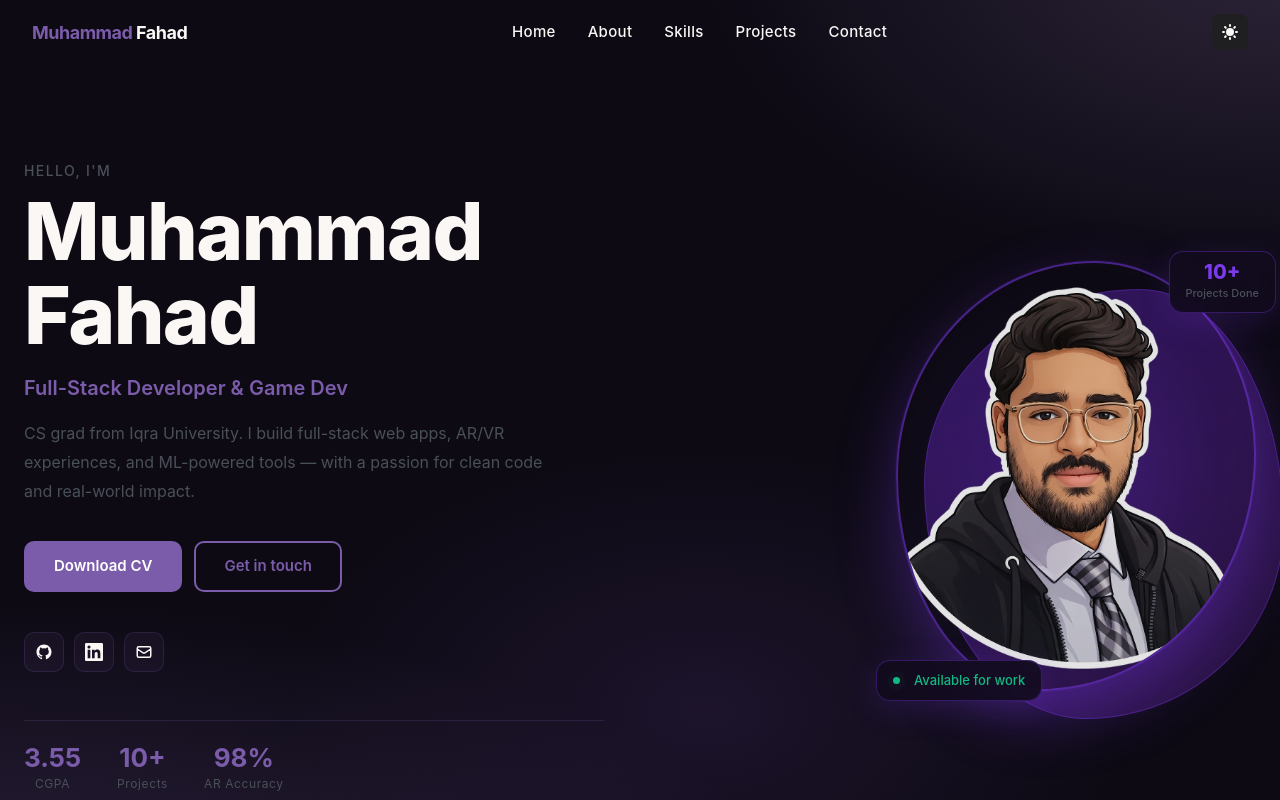
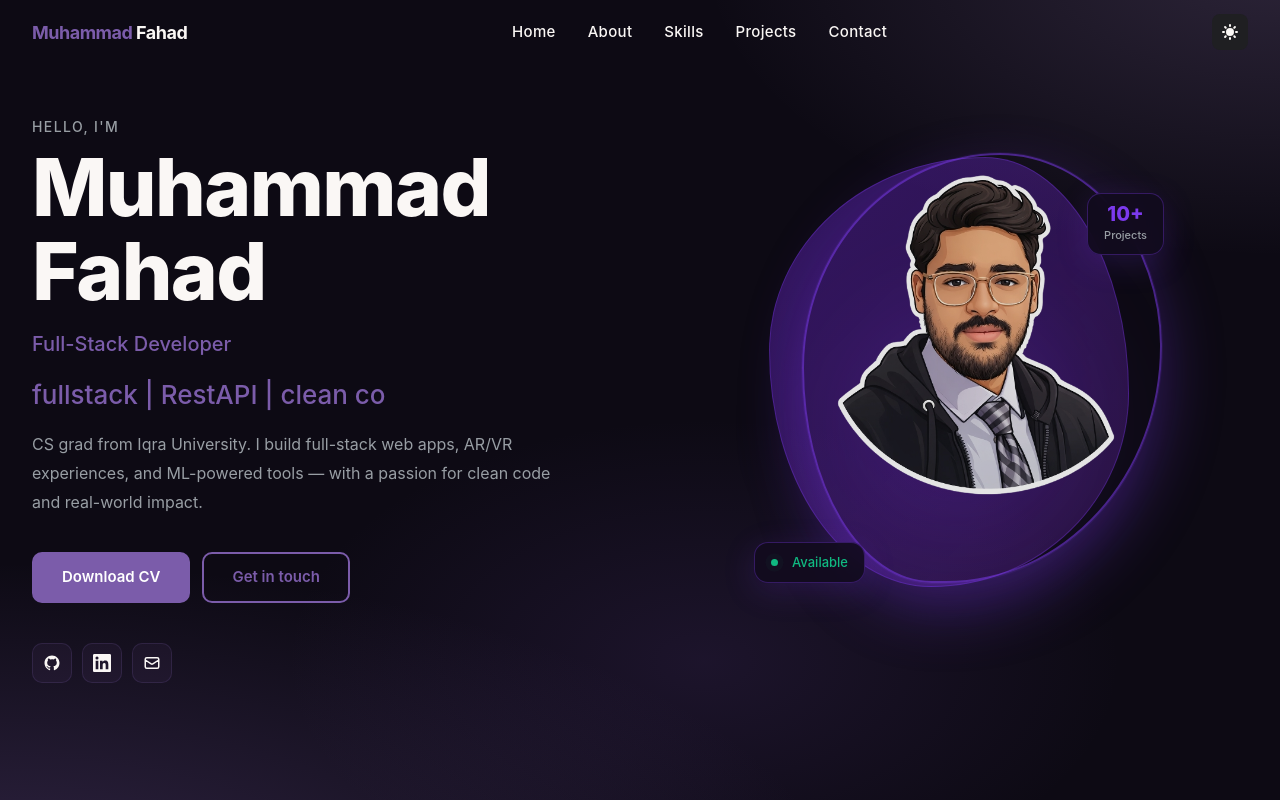
Before and after one commit to Fahadkhan1503/My_portfolio, a React app in the folder frontend/: page /dashboard in a window 1280 px wide. Shown: the top 800 px of the page. Built offline with nearby package versions, Linux system fonts and the light colour scheme; the HTML template or start-up script is replaced by a standard one.

Commit message:
added react-type-animation and updated theme colors in dashboard

```diff
--- a/frontend/package.json
+++ b/frontend/package.json
@@ -14,6 +14,7 @@
     "react": "^19.2.4",
     "react-dom": "^19.2.4",
     "react-router-dom": "^7.14.0",
+    "react-type-animation": "^3.2.0",
     "tailwindcss": "^4.2.2"
   },
   "devDependencies": {
--- a/frontend/src/config/theme.js
+++ b/frontend/src/config/theme.js
@@ -25,8 +25,8 @@ export const colors = {
     dark: '#0f0f11',
   },
   secondary: {
-    light: '#6c757d',
-    dark: '#495057',
+    light: '#565e64',
+    dark: '#989ea4',
   },
   success: '#10b981',
   warning: '#f59e0b',
@@ -46,7 +46,7 @@ export const lightTheme = {
     surface: colors.surface.light,
     text: colors.text.dark,
     border: colors.border,
-    secondary: colors.secondary.dark,
+    secondary: colors.secondary.light,
   },
 };
 
--- a/frontend/src/pages/dashboard.jsx
+++ b/frontend/src/pages/dashboard.jsx
@@ -4,7 +4,7 @@ import About from './About';
 import Skills from './Skills';
 import Projects from './Projects';
 import Contact from './Contact';
-
+import { TypeAnimation } from 'react-type-animation';
 export default function Dashboard() {
   const { theme, isDarkMode } = useTheme();
 
@@ -162,23 +162,23 @@ export default function Dashboard() {
 
 
      {/* ── Hero ── */}
-<section id="hero" style={{ ...heroBg, minHeight: '92vh', display: 'flex', alignItems: 'center', position: 'relative', zIndex: 0, paddingTop: '64px' }}>
-  <div className="max-w-7xl mx-auto px-6 py-24 w-full">
+<section id="hero" style={{ ...heroBg, minHeight: '92vh', display: 'flex', alignItems: 'center', position: 'relative', zIndex: 0, paddingTop: '20px' }}>
+  <div className="max-w-7xl mx-auto px-4 sm:px-6 lg:px-8 py-12 sm:py-24 w-full">
 
-    {/* Two column layout */}
-    <div style={{ display: 'flex', alignItems: 'center', justifyContent: 'space-between', gap: '60px', width: '100%' }}>
+    {/* Two column layout - responsive */}
+    <div style={{ display: 'grid', gridTemplateColumns: 'repeat(auto-fit, minmax(300px, 1fr))', alignItems: 'center', gap: 'clamp(40px, 8vw, 60px)', width: '100%' }}>
 
       {/* ── Left: Text Content ── */}
-      <div style={{ maxWidth: '580px', flex: '1' }}>
+      <div style={{ maxWidth: '580px' }}>
 
         {/* Greeting */}
-        <p className="hero-tag" style={{ fontSize: '14px', letterSpacing: '0.1em', color: theme.colors.secondary, marginBottom: '8px', fontWeight: 500, textTransform: 'uppercase' }}>
+        <p className="hero-tag" style={{ fontSize: 'clamp(12px, 3vw, 14px)', letterSpacing: '0.1em', color: theme.colors.secondary, marginBottom: '8px', fontWeight: 500, textTransform: 'uppercase' }}>
           Hello, I'm
         </p>
 
         {/* Name */}
         <h1 className="hero-title" style={{
-          fontSize: 'clamp(44px, 7vw, 80px)',
+          fontSize: 'clamp(36px, 8vw, 80px)',
           fontWeight: 800,
           lineHeight: 1.05,
           letterSpacing: '-0.02em',
@@ -189,13 +189,31 @@ export default function Dashboard() {
         </h1>
 
         {/* Role */}
-        <p className="hero-sub" style={{ fontSize: '20px', fontWeight: 600, color: '#7b5caa', marginBottom: '16px' }}>
-          Full-Stack Developer &amp; Game Dev
+        <p className="hero-sub" style={{ fontSize: 'clamp(16px, 4vw, 20px)', fontWeight: 500, color: '#7b5caa', marginBottom: '16px' }}>
+          Full-Stack Developer
         </p>
-
+        {/* typing animation */}
+        <div style={{ fontSize: 'clamp(20px, 4vw, 26px)', fontWeight: 500, color: theme.colors.primary, marginBottom: '16px' }}>
+        <TypeAnimation
+              sequence={[
+                'Building full-stack webapps',
+                2000,
+                'fullstack | RestAPI | clean code',
+                2000,
+                'Crafting AI-powered chatbots',
+                2000,
+                'Always shipping, always learning',
+                2000,
+              ]}
+              wrapper="p"
+              cursor={true}
+              repeat={Infinity}
+              // style={{ fontSize: 'clamp(26px, 4vw, 20px)', fontWeight: 700, color: theme.colors.primary, marginBottom: '16px'  }}
+            />
+            </div>
         {/* Description */}
         <p className="hero-sub" style={{
-          fontSize: '16px', lineHeight: 1.8,
+          fontSize: 'clamp(14px, 3vw, 16px)', lineHeight: 1.8,
           color: theme.colors.secondary,
           maxWidth: '520px',
           marginBottom: '36px',
@@ -206,12 +224,12 @@ export default function Dashboard() {
 
         {/* Buttons */}
         <div className="hero-btns" style={{ display: 'flex', gap: '12px', flexWrap: 'wrap', marginBottom: '40px' }}>
-          <a href="/resume.pdf" target="_blank" className="btn-primary">Download CV</a>
-          <a href="#contact" className="btn-outline">Get in touch</a>
+          <a href="/resume.pdf" target="_blank" className="btn-primary" style={{ fontSize: 'clamp(13px, 2.5vw, 15px)' }}>Download CV</a>
+          <a href="#contact" className="btn-outline" style={{ fontSize: 'clamp(13px, 2.5vw, 15px)' }}>Get in touch</a>
         </div>
 
         {/* Social links */}
-        <div className="hero-links" style={{ display: 'flex', gap: '10px', marginBottom: '48px' }}>
+        <div className="hero-links" style={{ display: 'flex', gap: '10px', marginBottom: '48px', flexWrap: 'wrap' }}>
           <a href="https://github.com" target="_blank" rel="noopener noreferrer" className="social-link" style={{ color: theme.colors.text }}>
             <svg width="18" height="18" fill="currentColor" viewBox="0 0 24 24">
               <path d="M12 2C6.477 2 2 6.484 2 12.017c0 4.425 2.865 8.18 6.839 9.504.5.092.682-.217.682-.483 0-.237-.008-.868-.013-1.703-2.782.605-3.369-1.343-3.369-1.343-.454-1.158-1.11-1.466-1.11-1.466-.908-.62.069-.608.069-.608 1.003.07 1.531 1.032 1.531 1.032.892 1.53 2.341 1.088 2.91.832.092-.647.35-1.088.636-1.338-2.22-.253-4.555-1.113-4.555-4.951 0-1.093.39-1.988 1.029-2.688-.103-.253-.446-1.272.098-2.65 0 0 .84-.27 2.75 1.026A9.564 9.564 0 0112 6.844c.85.004 1.705.115 2.504.337 1.909-1.296 2.747-1.027 2.747-1.027.546 1.379.202 2.398.1 2.651.64.7 1.028 1.595 1.028 2.688 0 3.848-2.339 4.695-4.566 4.943.359.309.678.92.678 1.855 0 1.338-.012 2.419-.012 2.747 0 .268.18.58.688.482A10.019 10.019 0 0022 12.017C22 6.484 17.522 2 12 2z" />
@@ -229,37 +247,37 @@ export default function Dashboard() {
           </a>
         </div>
 
-        {/* Stats */}
-        <div className="hero-links" style={{
-          display: 'flex', gap: '36px',
-          paddingTop: '24px',
+        {/* Stats - responsive grid */}
+        {/* <div className="hero-links" style={{
+          display: 'grid', gridTemplateColumns: 'repeat(auto-fit, minmax(80px, 1fr))', gap: 'clamp(20px, 8vw, 36px)',
+          paddingTop: '24px',paddingBottom: '34px',
           borderTop: `1px solid ${isDarkMode ? 'rgba(123,92,170,0.2)' : 'rgba(123,92,170,0.15)'}`,
         }}>
           <div className="stat-item">
             <div className="stat-num">3.55</div>
-            <div className="stat-lbl" style={{ color: theme.colors.secondary }}>CGPA</div>
+            <div className="stat-lbl" style={{ color: theme.colors.secondary, fontSize: 'clamp(10px, 2vw, 12px)' }}>CGPA</div>
           </div>
           <div className="stat-item">
             <div className="stat-num">10+</div>
-            <div className="stat-lbl" style={{ color: theme.colors.secondary }}>Projects</div>
+            <div className="stat-lbl" style={{ color: theme.colors.secondary, fontSize: 'clamp(10px, 2vw, 12px)' }}>Projects</div>
           </div>
           <div className="stat-item">
             <div className="stat-num">98%</div>
-            <div className="stat-lbl" style={{ color: theme.colors.secondary }}>AR Accuracy</div>
+            <div className="stat-lbl" style={{ color: theme.colors.secondary, fontSize: 'clamp(10px, 2vw, 12px)' }}>AR Accuracy</div>
           </div>
-        </div>
+        </div> */}
 
       </div>
 
       {/* ── Right: Profile Picture ── */}
-      <div style={{ position: 'relative', flexShrink: 0, width: '360px', height: '430px' }}>
+      <div style={{ position: 'relative', justifySelf: 'center', width: 'clamp(250px, 60vw, 360px)', height: 'clamp(300px, 60vw, 430px)', minWidth: '250px' }}>
 
         {/* Glow behind blob */}
         <div style={{
           position: 'absolute',
           top: '50%', left: '50%',
           transform: 'translate(-50%, -50%)',
-          width: '320px', height: '320px',
+          width: '90%', height: '90%',
           borderRadius: '50%',
           background: isDarkMode
             ? 'radial-gradient(circle, #7c3aed44 0%, transparent 70%)'
@@ -271,7 +289,7 @@ export default function Dashboard() {
         {/* Back offset shape */}
         <div style={{
           position: 'absolute',
-          top: '28px', left: '28px',
+          top: '-51px', left: '-10px',
           width: '100%', height: '100%',
           borderRadius: '60% 40% 55% 45% / 45% 55% 45% 55%',
           background: isDarkMode
@@ -284,9 +302,9 @@ export default function Dashboard() {
         {/* Main blob with image */}
         <div style={{
           position: 'absolute',
-          top: '0', left: '0',
+          top: '-55px', left: '23px',
           width: '100%', height: '100%',
-          borderRadius: '55% 45% 60% 40% / 50% 45% 55% 50%',
+          borderRadius: '55% 45% 60% 36% / 50% 45% 55% 50%',
           overflow: 'hidden',
           border: `2px solid ${isDarkMode ? '#7c3aed88' : '#9333ea66'}`,
           zIndex: 2,
@@ -294,16 +312,16 @@ export default function Dashboard() {
             ? '0 25px 60px rgba(124,58,237,0.35), 0 0 0 1px rgba(124,58,237,0.1)'
             : '0 25px 60px rgba(124,58,237,0.20), 0 0 0 1px rgba(124,58,237,0.08)',
         }}>
-          {/* ↓ Replace with your actual image path */}
+          {/* image path */}
           <img
             src="/profile_image.png"
             alt="Muhammad Fahad"
             style={{
               width: '100%',
-              height: '100%',
+              height: '80%',
               objectFit: 'cover',
               objectPosition: 'center top',
-              filter: 'brightness(0.9)',
+              filter: isDarkMode ? 'brightness(0.9)' : 'brightness(1)',
             }}
           />
         </div>
@@ -311,37 +329,39 @@ export default function Dashboard() {
         {/* Floating badge — bottom left */}
         <div className="hero-tag" style={{
           position: 'absolute',
-          bottom: '-10px', left: '-20px',
+          bottom: 'clamp(55px, -5vw, -10px)', left: 'clamp(-25px, -8vw, -20px)',
           zIndex: 3,
           background: isDarkMode ? 'rgba(18,12,30,0.90)' : 'rgba(255,255,255,0.92)',
           border: `1px solid ${isDarkMode ? '#7c3aed55' : '#9333ea33'}`,
           borderRadius: '14px',
-          padding: '10px 16px',
-          display: 'flex', alignItems: 'center', gap: '8px',
+          padding: 'clamp(8px, 2vw, 10px) clamp(12px, 3vw, 16px)',
+          display: 'flex', alignItems: 'center', gap: 'clamp(6px, 2vw, 8px)',
           boxShadow: '0 8px 32px rgba(124,58,237,0.18)',
           backdropFilter: 'blur(10px)',
+          whiteSpace: 'nowrap',
+          fontSize: 'clamp(11px, 2.5vw, 13px)',
         }}>
           <span className="availability-dot" />
-          <span style={{ fontSize: '13px', fontWeight: 500, color: '#10b981', whiteSpace: 'nowrap' }}>
-            Available for work
+          <span style={{ fontWeight: 500, color: '#10b981' }}>
+            Available
           </span>
         </div>
 
         {/* Floating badge — top right */}
         <div className="hero-tag" style={{
           position: 'absolute',
-          top: '-10px', right: '-20px',
+          top: 'clamp(-15px, -5vw, -10px)', right: 'clamp(-25px, -8vw, -20px)',
           zIndex: 3,
           background: isDarkMode ? 'rgba(18,12,30,0.90)' : 'rgba(255,255,255,0.92)',
           border: `1px solid ${isDarkMode ? '#7c3aed55' : '#9333ea33'}`,
           borderRadius: '14px',
-          padding: '10px 16px',
+          padding: 'clamp(8px, 2vw, 10px) clamp(12px, 3vw, 16px)',
           textAlign: 'center',
           boxShadow: '0 8px 32px rgba(124,58,237,0.18)',
           backdropFilter: 'blur(10px)',
         }}>
-          <div style={{ fontSize: '20px', fontWeight: 800, color: '#7c3aed', lineHeight: 1 }}>10+</div>
-          <div style={{ fontSize: '11px', fontWeight: 500, color: theme.colors.secondary, marginTop: '3px' }}>Projects Done</div>
+          <div style={{ fontSize: 'clamp(16px, 4vw, 20px)', fontWeight: 800, color: '#7c3aed', lineHeight: 1 }}>10+</div>
+          <div style={{ fontSize: 'clamp(9px, 2vw, 11px)', fontWeight: 500, color: theme.colors.secondary, marginTop: '3px' }}>Projects</div>
         </div>
 
       </div>
```
Also changed, not shown: 1 other file (tests, documents, lock files or other folders).
